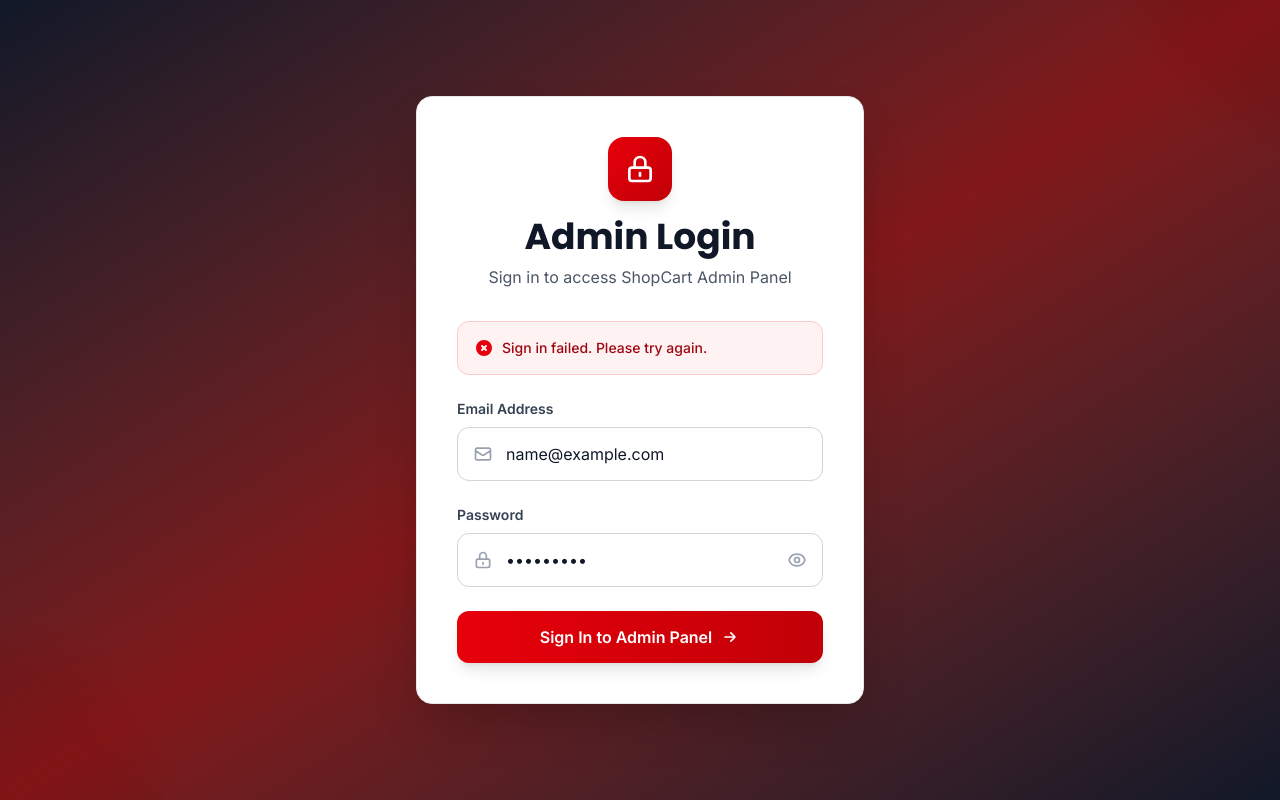
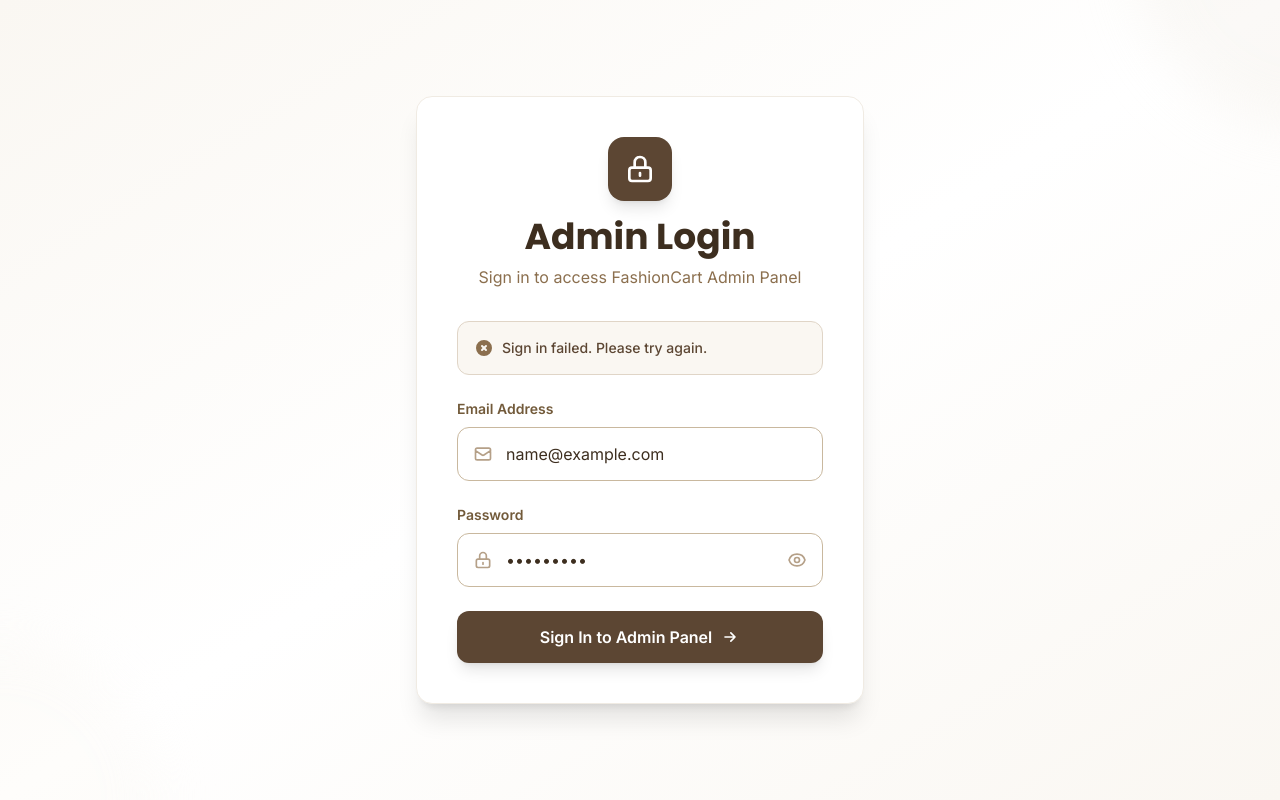
Before and after one commit to digitalbuddiesspune/shopcart, a React (Vite) app in the folder frontend/: page /admin/signin in a window 1280 px wide. Both pictures are taken after typing "name@example.com", "Sample123" into the empty fields and a click on the button "Sign In to Admin Panel". Built offline with nearby package versions, Linux system fonts and the light colour scheme; no server answers.

Commit message:
Change19

```diff
--- a/frontend/index.html
+++ b/frontend/index.html
@@ -4,7 +4,7 @@
     <meta charset="UTF-8" />
     <link rel="icon" type="image/svg+xml" href="/vite.svg" />
     <meta name="viewport" content="width=device-width, initial-scale=1.0" />
-    <title>ShopCart</title>
+    <title>FashionCart</title>
     <link rel="preconnect" href="https://fonts.googleapis.com" />
     <link rel="preconnect" href="https://fonts.gstatic.com" crossorigin />
     <link
--- a/frontend/src/components/Footer.jsx
+++ b/frontend/src/components/Footer.jsx
@@ -148,10 +148,12 @@ const Footer = () => {
         <div className="grid grid-cols-1 md:grid-cols-2 lg:grid-cols-4 gap-8 lg:gap-12">
           {/* Company Info */}
           <div className="lg:col-span-1">
-            <NavLink to="/" className="inline-block mb-4" onClick={scrollToTop}>
-              <h2 className="text-2xl font-heading font-bold text-white">
-                ShopCart
-              </h2>
+            <NavLink to="/" className="inline-block mb-1" onClick={scrollToTop}>
+              <img
+                src="https://res.cloudinary.com/dzd47mpdo/image/upload/v1774246283/cart_vv3qwl.png"
+                alt="FashionCart"
+                className="h-8 sm:h-9 md:h-12 w-auto object-contain"
+              />
             </NavLink>
             <p className="text-sm text-brown-300 mb-6 leading-relaxed">
               Your one-stop online shopping destination. Discover quality products, great deals, fast delivery, and exceptional service — all in one place.
@@ -237,10 +239,10 @@ const Footer = () => {
                   />
                 </svg>
                 <a
-                  href="mailto:support@shopcart.com"
+                  href="mailto:support@fashioncart.com"
                   className="hover:text-white transition-colors duration-200"
                 >
-                  support@shopcart.com
+                  support@fashioncart.com
                 </a>
               </li>
               <li className="flex items-start">
@@ -297,7 +299,7 @@ const Footer = () => {
         <div className="mt-12 pt-8 border-t border-brown-700">
           <div className="flex flex-col md:flex-row justify-between items-center space-y-4 md:space-y-0">
             <p className="text-sm text-brown-300 text-center md:text-left">
-              © {new Date().getFullYear()} ShopCart. All rights reserved.
+              © {new Date().getFullYear()} FashionCart. All rights reserved.
             </p>
             <div className="flex space-x-6 text-sm text-brown-400">
               <span className="hover:text-white transition-colors duration-200 cursor-pointer">
--- a/frontend/src/components/Header.jsx
+++ b/frontend/src/components/Header.jsx
@@ -135,9 +135,11 @@ const Header = () => {
               window.scrollTo({ top: 0, left: 0, behavior: 'smooth' });
             }}
           >
-            <h1 className="text-xl sm:text-2xl md:text-3xl font-heading font-bold text-brown-800">
-              ShopCart
-            </h1>
+            <img
+              src="https://res.cloudinary.com/dzd47mpdo/image/upload/v1774246114/Fashion_logo_lhy0ir.png"
+              alt="FashionCart"
+              className="h-8 sm:h-9 md:h-10 w-auto object-contain"
+            />
           </NavLink>
 
           {/* Desktop Search */}
--- a/frontend/src/components/Home.jsx
+++ b/frontend/src/components/Home.jsx
@@ -9,11 +9,11 @@ const Home = () => {
         slides={[
           {
             desktop: "https://res.cloudinary.com/dzd47mpdo/image/upload/v1773386363/Untitled_1920_x_600_px_heqmlh.svg",
-            alt: "ShopCart Banner 1",
+            alt: "FashionCart Banner 1",
           },
           {
             desktop: "https://res.cloudinary.com/dzd47mpdo/image/upload/v1773386362/Untitled_1920_x_600_px_1_wbk8gh.svg",
-            alt: "ShopCart Banner 2",
+            alt: "FashionCart Banner 2",
           },
         ]}
         mobileSrc="https://res.cloudinary.com/dzd47mpdo/image/upload/v1773472369/Untitled_1920_x_600_px_1080_x_1080_px_fgv6mv.png"
--- a/frontend/src/components/admin/AdminLayout.jsx
+++ b/frontend/src/components/admin/AdminLayout.jsx
@@ -126,7 +126,7 @@ const AdminLayout = () => {
               </button>
               <div className="flex flex-col">
                 <Link to="/admin" className="text-xl font-heading font-bold text-brown-800">
-                  ShopCart Admin
+                  FashionCart Admin
                 </Link>
               </div>
             </div>
--- a/frontend/src/pages/ProductDetail.jsx
+++ b/frontend/src/pages/ProductDetail.jsx
@@ -226,7 +226,7 @@ const ProductDetail = () => {
     const url = window.location.href;
     const shareData = {
       title: product.name,
-      text: `Check out ${product.name} on ShopCart!`,
+      text: `Check out ${product.name} on FashionCart!`,
       url: url,
     };
 
--- a/frontend/src/pages/SignIn.jsx
+++ b/frontend/src/pages/SignIn.jsx
@@ -65,7 +65,7 @@ const SignIn = () => {
               Welcome Back
             </h2>
             <p className="text-brown-600 text-sm sm:text-base">
-              Sign in to continue to ShopCart
+              Sign in to continue to FashionCart
             </p>
           </div>
 
--- a/frontend/src/pages/SignUp.jsx
+++ b/frontend/src/pages/SignUp.jsx
@@ -100,7 +100,7 @@ const SignUp = () => {
               Create Account
             </h2>
             <p className="text-brown-600 text-sm sm:text-base">
-              Join ShopCart and start your journey
+              Join FashionCart and start your journey
             </p>
           </div>
 
--- a/frontend/src/pages/admin/AdminSignIn.jsx
+++ b/frontend/src/pages/admin/AdminSignIn.jsx
@@ -51,53 +51,53 @@ const AdminSignIn = () => {
   };
 
   return (
-    <div className="min-h-screen bg-gradient-to-br from-gray-900 via-red-900 to-gray-900 flex items-center justify-center py-12 px-4 sm:px-6 lg:px-8 relative overflow-hidden">
+    <div className="min-h-screen bg-gradient-to-br from-brown-50 via-white to-brown-50 flex items-center justify-center py-12 px-4 sm:px-6 lg:px-8 relative overflow-hidden">
       {/* Animated background elements */}
       <div className="absolute inset-0 overflow-hidden pointer-events-none">
-        <div className="absolute -top-40 -right-40 w-80 h-80 bg-red-600 rounded-full mix-blend-multiply filter blur-xl opacity-20 animate-blob"></div>
-        <div className="absolute -bottom-40 -left-40 w-80 h-80 bg-red-500 rounded-full mix-blend-multiply filter blur-xl opacity-20 animate-blob animation-delay-2000"></div>
-        <div className="absolute top-1/2 left-1/2 transform -translate-x-1/2 -translate-y-1/2 w-80 h-80 bg-red-700 rounded-full mix-blend-multiply filter blur-xl opacity-15 animate-blob animation-delay-4000"></div>
+        <div className="absolute -top-40 -right-40 w-80 h-80 bg-brown-100 rounded-full mix-blend-multiply filter blur-xl opacity-30 animate-blob"></div>
+        <div className="absolute -bottom-40 -left-40 w-80 h-80 bg-brown-50 rounded-full mix-blend-multiply filter blur-xl opacity-30 animate-blob animation-delay-2000"></div>
+        <div className="absolute top-1/2 left-1/2 transform -translate-x-1/2 -translate-y-1/2 w-80 h-80 bg-brown-100 rounded-full mix-blend-multiply filter blur-xl opacity-20 animate-blob animation-delay-4000"></div>
       </div>
 
       <div className="max-w-md w-full relative z-10">
         {/* Card Container */}
-        <div className="bg-white rounded-2xl shadow-2xl border border-gray-200 p-8 sm:p-10 space-y-8 transform transition-all duration-300">
+        <div className="bg-white rounded-2xl shadow-xl border border-brown-100 p-8 sm:p-10 space-y-8 transform transition-all duration-300 hover:shadow-2xl">
           {/* Header */}
           <div className="text-center space-y-2">
-            <div className="inline-flex items-center justify-center w-16 h-16 bg-gradient-to-br from-red-600 to-red-700 rounded-2xl mb-4 shadow-lg">
+            <div className="inline-flex items-center justify-center w-16 h-16 bg-brown-800 rounded-2xl mb-4 shadow-lg">
               <svg className="w-8 h-8 text-white" fill="none" stroke="currentColor" viewBox="0 0 24 24">
                 <path strokeLinecap="round" strokeLinejoin="round" strokeWidth={2} d="M12 15v2m-6 4h12a2 2 0 002-2v-6a2 2 0 00-2-2H6a2 2 0 00-2 2v6a2 2 0 002 2zm10-10V7a4 4 0 00-8 0v4h8z" />
               </svg>
             </div>
-            <h2 className="text-3xl sm:text-4xl font-bold text-gray-900">
+            <h2 className="text-3xl sm:text-4xl font-bold text-brown-900">
               Admin Login
             </h2>
-            <p className="text-gray-600 text-sm sm:text-base">
-              Sign in to access ShopCart Admin Panel
+            <p className="text-brown-600 text-sm sm:text-base">
+              Sign in to access FashionCart Admin Panel
             </p>
           </div>
 
           {/* Form */}
           <form className="space-y-6" onSubmit={handleSubmit}>
             {error && (
-              <div className="rounded-xl bg-red-50 border border-red-200 p-4 animate-shake">
+              <div className="rounded-xl bg-brown-50 border border-brown-200 p-4 animate-shake">
                 <div className="flex items-center space-x-2">
-                  <svg className="w-5 h-5 text-red-600" fill="currentColor" viewBox="0 0 20 20">
+                  <svg className="w-5 h-5 text-brown-600" fill="currentColor" viewBox="0 0 20 20">
                     <path fillRule="evenodd" d="M10 18a8 8 0 100-16 8 8 0 000 16zM8.707 7.293a1 1 0 00-1.414 1.414L8.586 10l-1.293 1.293a1 1 0 101.414 1.414L10 11.414l1.293 1.293a1 1 0 001.414-1.414L11.414 10l1.293-1.293a1 1 0 00-1.414-1.414L10 8.586 8.707 7.293z" clipRule="evenodd" />
                   </svg>
-                  <p className="text-sm text-red-800 font-medium">{error}</p>
+                  <p className="text-sm text-brown-800 font-medium">{error}</p>
                 </div>
               </div>
             )}
 
             {/* Email Input */}
             <div className="space-y-2">
-              <label htmlFor="email" className="block text-sm font-semibold text-gray-700">
+              <label htmlFor="email" className="block text-sm font-semibold text-brown-700">
                 Email Address
               </label>
               <div className="relative">
                 <div className="absolute inset-y-0 left-0 pl-4 flex items-center pointer-events-none z-10">
-                  <svg className="h-5 w-5 text-gray-400" fill="none" stroke="currentColor" strokeWidth="2" viewBox="0 0 24 24" xmlns="http://www.w3.org/2000/svg">
+                  <svg className="h-5 w-5 text-brown-400" fill="none" stroke="currentColor" strokeWidth="2" viewBox="0 0 24 24" xmlns="http://www.w3.org/2000/svg">
                     <path strokeLinecap="round" strokeLinejoin="round" d="M3 8l7.89 5.26a2 2 0 002.22 0L21 8M5 19h14a2 2 0 002-2V7a2 2 0 00-2-2H5a2 2 0 00-2 2v10a2 2 0 002 2z" />
                   </svg>
                 </div>
@@ -107,8 +107,8 @@ const AdminSignIn = () => {
                   type="email"
                   autoComplete="email"
                   required
-                  className="block w-full pl-12 pr-4 py-3.5 border border-gray-300 rounded-xl focus:ring-2 focus:ring-red-500 focus:border-red-500 transition-all duration-200 bg-white text-gray-900 placeholder-gray-400"
-                  placeholder="admin@shopcart.com"
+                  className="block w-full pl-12 pr-4 py-3.5 border border-brown-300 rounded-xl focus:ring-2 focus:ring-brown-800 focus:border-brown-800 transition-all duration-200 bg-white text-brown-900 placeholder-brown-400"
+                  placeholder="admin@example.com"
                   value={formData.email}
                   onChange={handleChange}
                 />
@@ -117,12 +117,12 @@ const AdminSignIn = () => {
 
             {/* Password Input */}
             <div className="space-y-2">
-              <label htmlFor="password" className="block text-sm font-semibold text-gray-700">
+              <label htmlFor="password" className="block text-sm font-semibold text-brown-700">
                 Password
               </label>
               <div className="relative">
                 <div className="absolute inset-y-0 left-0 pl-4 flex items-center pointer-events-none z-10">
-                  <svg className="h-5 w-5 text-gray-400" fill="none" stroke="currentColor" strokeWidth="2" viewBox="0 0 24 24" xmlns="http://www.w3.org/2000/svg">
+                  <svg className="h-5 w-5 text-brown-400" fill="none" stroke="currentColor" strokeWidth="2" viewBox="0 0 24 24" xmlns="http://www.w3.org/2000/svg">
                     <path strokeLinecap="round" strokeLinejoin="round" d="M12 15v2m-6 4h12a2 2 0 002-2v-6a2 2 0 00-2-2H6a2 2 0 00-2 2v6a2 2 0 002 2zm10-10V7a4 4 0 00-8 0v4h8z" />
                   </svg>
                 </div>
@@ -132,7 +132,7 @@ const AdminSignIn = () => {
                   type={showPassword ? 'text' : 'password'}
                   autoComplete="current-password"
                   required
-                  className="block w-full pl-12 pr-12 py-3.5 border border-gray-300 rounded-xl focus:ring-2 focus:ring-red-500 focus:border-red-500 transition-all duration-200 bg-white text-gray-900 placeholder-gray-400"
+                  className="block w-full pl-12 pr-12 py-3.5 border border-brown-300 rounded-xl focus:ring-2 focus:ring-brown-800 focus:border-brown-800 transition-all duration-200 bg-white text-brown-900 placeholder-brown-400"
                   placeholder="Enter your password"
                   value={formData.password}
                   onChange={handleChange}
@@ -140,7 +140,7 @@ const AdminSignIn = () => {
                 <button
                   type="button"
                   onClick={() => setShowPassword(!showPassword)}
-                  className="absolute inset-y-0 right-0 pr-4 flex items-center text-gray-400 hover:text-gray-600 transition-colors"
+                  className="absolute inset-y-0 right-0 pr-4 flex items-center text-brown-400 hover:text-brown-600 transition-colors"
                 >
                   {showPassword ? (
                     <svg className="h-5 w-5" fill="none" stroke="currentColor" viewBox="0 0 24 24">
@@ -160,7 +160,7 @@ const AdminSignIn = () => {
             <button
               type="submit"
               disabled={loading}
-              className="w-full flex items-center justify-center px-6 py-3.5 bg-gradient-to-r from-red-600 to-red-700 hover:from-red-700 hover:to-red-800 text-white font-semibold rounded-xl shadow-lg hover:shadow-xl transform hover:scale-[1.02] transition-all duration-200 disabled:opacity-50 disabled:cursor-not-allowed disabled:transform-none"
+              className="w-full flex items-center justify-center px-6 py-3.5 bg-brown-800 hover:bg-brown-900 text-white font-semibold rounded-xl shadow-lg hover:shadow-xl transform hover:scale-[1.02] transition-all duration-200 disabled:opacity-50 disabled:cursor-not-allowed disabled:transform-none"
             >
               {loading ? (
                 <>
```
Also changed, not shown: 1 other file (tests, documents, lock files or other folders).
